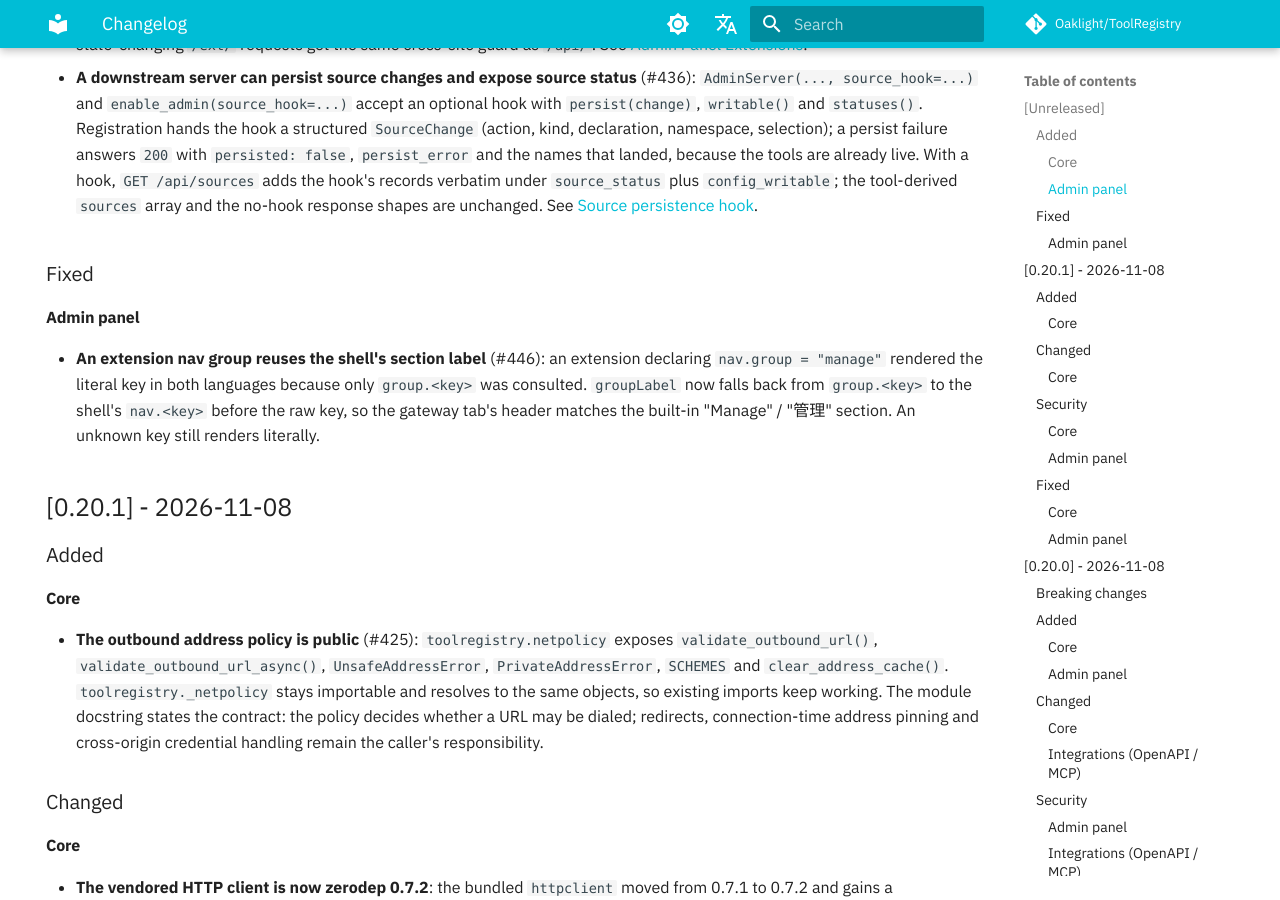
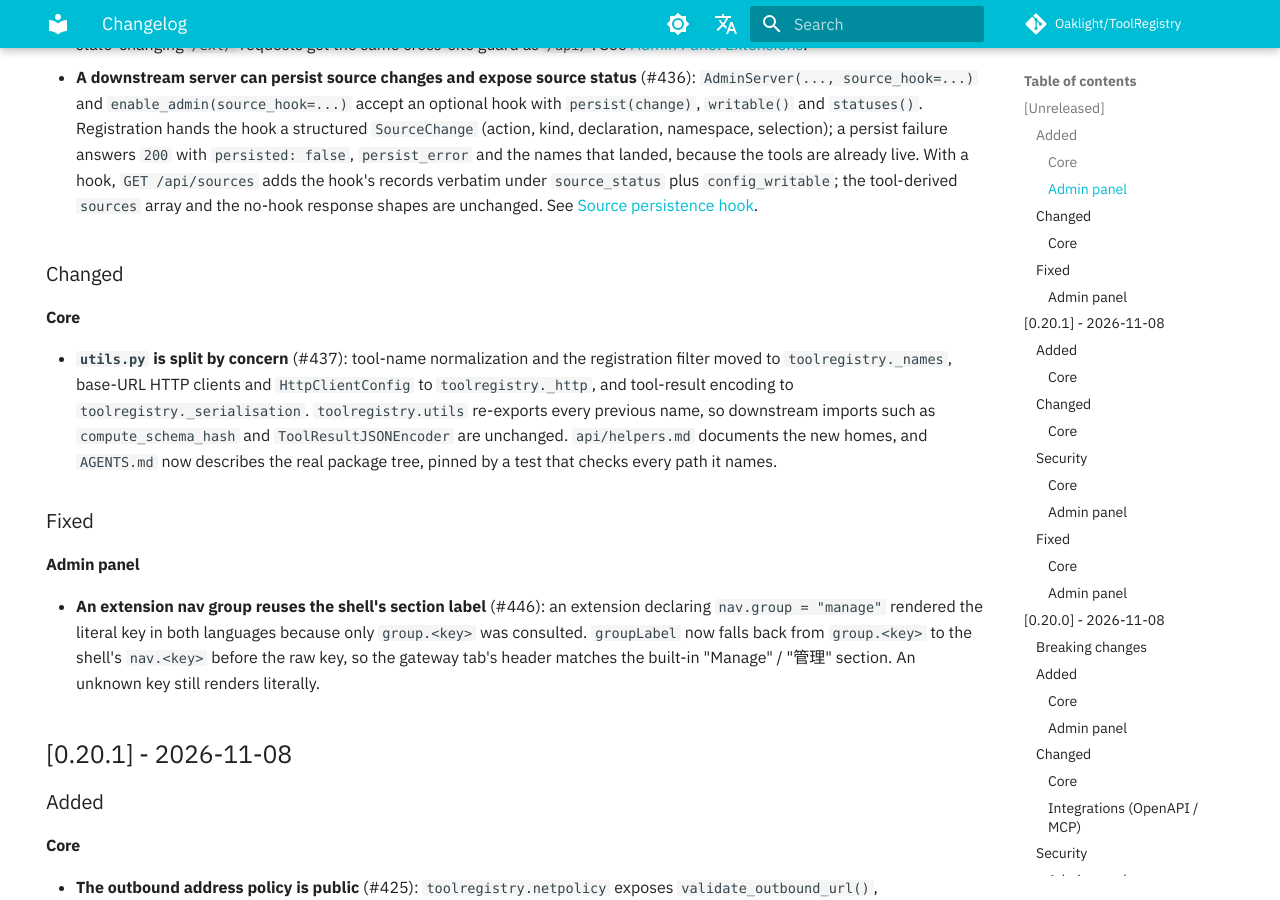
Before and after one commit to Oaklight/ToolRegistry, an MkDocs documentation site: the page built from docs/changelog.md, in a window 1280 px wide and 900 px high, scrolled down 840 px. Built offline with MkDocs 1.6.1 and Material for MkDocs 9.7.7, drawn with Linux system fonts in a browser that asks for light colours; some web fonts are replaced; comment, search, counter and statistics services are not loaded.

Commit message:
docs(api): point helpers at the split module homes (#437)

```diff
--- a/docs/changelog.md
+++ b/docs/changelog.md
@@ -27,6 +27,12 @@ The format is based on [Keep a Changelog](https://keepachangelog.com/en/1.1.0/),
 - **Admin panel extensions (contract v1)** (#435): `AdminServer(..., extensions=[...])` mounts operator-installed extensions. Each one declares `name`, `title` and `requires_api`, registers routes under `/ext/<name>` through `AdminContext` (`get`, `post`, `put`, `patch`, `delete`), and may add a tab by declaring `nav` together with `assets` and `entry` (plus optional `styles` and `icon`). An extension without `nav` is API-only and needs no assets. `GET /api/extensions` serves the manifest, extension assets are served from `/assets/ext/<name>/` through the existing suffix whitelist and traversal guard, and the shell imports the entry module and calls its `register({container, api, i18n})` export. `requires_api` is checked at startup and in the browser; a mismatch refuses the extension with its name in the message. Extension routes inherit panel authentication, and state-changing `/ext/` requests get the same cross-site guard as `/api/`. See [Admin Panel Extensions](admin/extensions.md).
 
 - **A downstream server can persist source changes and expose source status** (#436): `AdminServer(..., source_hook=...)` and `enable_admin(source_hook=...)` accept an optional hook with `persist(change)`, `writable()` and `statuses()`. Registration hands the hook a structured `SourceChange` (action, kind, declaration, namespace, selection); a persist failure answers `200` with `persisted: false`, `persist_error` and the names that landed, because the tools are already live. With a hook, `GET /api/sources` adds the hook's records verbatim under `source_status` plus `config_writable`; the tool-derived `sources` array and the no-hook response shapes are unchanged. See [Source persistence hook](admin/source-hooks.md).
+
+### Changed
+
+#### Core
+
+- **`utils.py` is split by concern** (#437): tool-name normalization and the registration filter moved to `toolregistry._names`, base-URL HTTP clients and `HttpClientConfig` to `toolregistry._http`, and tool-result encoding to `toolregistry._serialisation`. `toolregistry.utils` re-exports every previous name, so downstream imports such as `compute_schema_hash` and `ToolResultJSONEncoder` are unchanged. `api/helpers.md` documents the new homes, and `AGENTS.md` now describes the real package tree, pinned by a test that checks every path it names.
 
 ### Fixed
 
```
Also changed, not shown: docs/api/helpers.md (+6 -1 lines).
